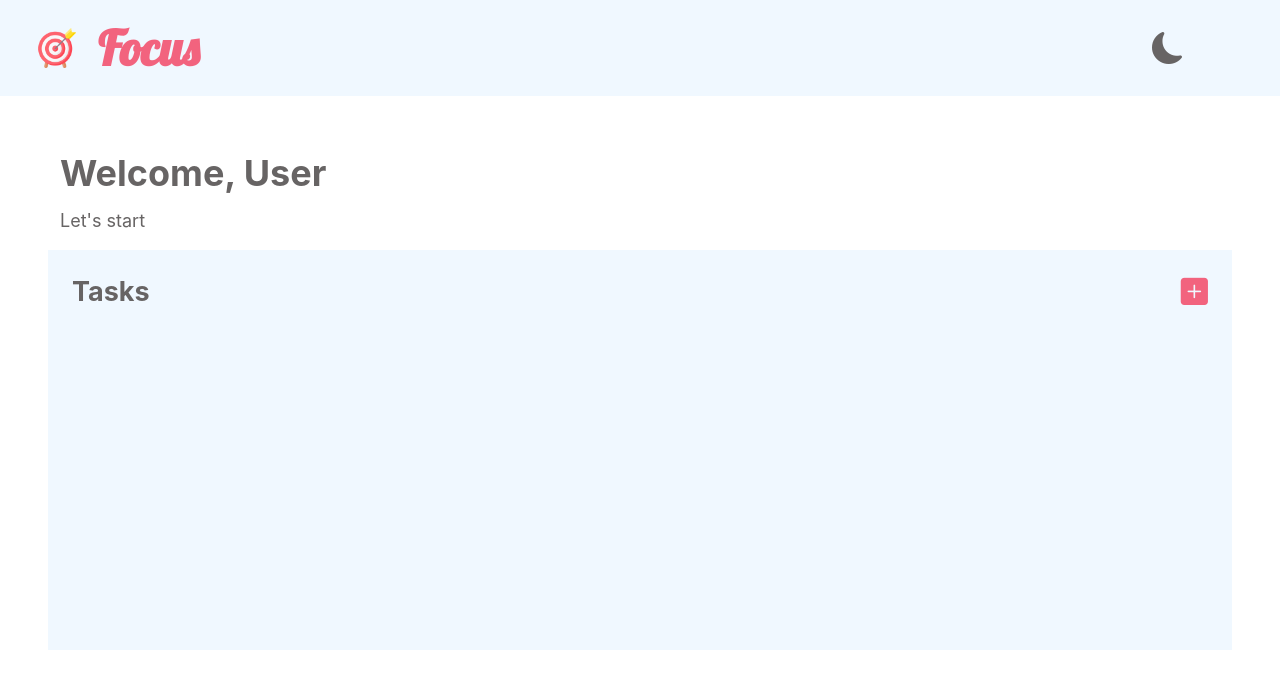
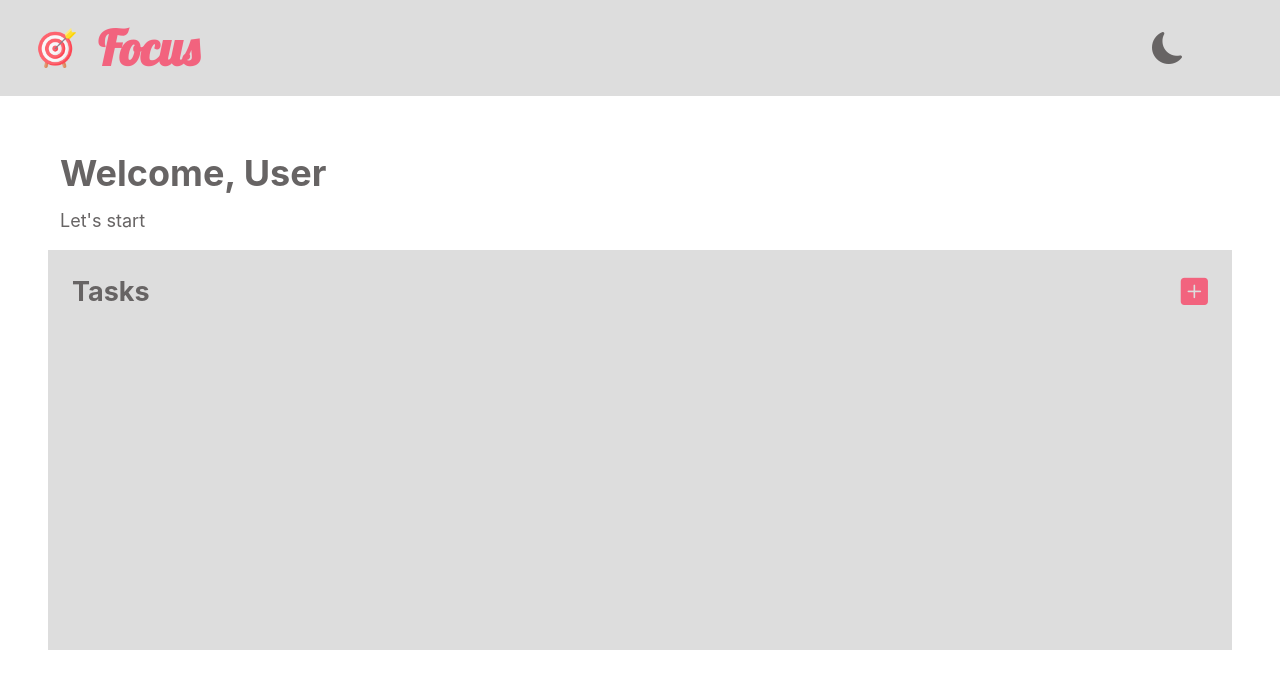
Before and after one commit to bossmonkey98/pomodoro, a React (Create React App) app: page /task in a window 1280 px wide. Shown: the top 688 px of the page. Built offline with nearby package versions, Linux system fonts and the light colour scheme.

Commit message:
minor changes

```diff
--- a/src/App.js
+++ b/src/App.js
@@ -1,19 +1,26 @@
-
 import { Route, Routes } from 'react-router-dom';
+import { useState } from 'react';
 import Header from './components/Header/Header';
 import { Home } from './pages/home/Home';
 import { Task } from './pages/task/Task';
-import {TimerPage} from "./pages/timer/TimerPage"
+import { TimerPage } from "./pages/timer/TimerPage"
 
 function App() {
+  const [theme , setTheme] = useState(false)
   return (
     <div className="App">
-        <Header/>
-      <Routes>
-        <Route path='/' element={<Home />} />
-        <Route path='/task' element={<Task />} />
-        <Route path='/timer/:id' element={<TimerPage/>}/>
-      </Routes>
+      <input type='checkbox' checked={theme} id='theme' />
+      <div style={{
+        background: '#FFF',
+        minHeight:'100vh'
+      }}>
+        <Header mode={{theme, setTheme}} />
+        <Routes>
+          <Route path='/' element={<Home />} />
+          <Route path='/task' element={<Task />} />
+          <Route path='/timer/:id' element={<TimerPage />} />
+        </Routes>
+      </div>
     </div>
   );
 }
--- a/src/components/Header/Header.jsx
+++ b/src/components/Header/Header.jsx
@@ -1,21 +1,30 @@
 import "./Header.css"
+import logo from "../../assets/target.png"
+import {Link} from 'react-router-dom'
 
-import React, { useState } from 'react'
-import logo from "../../assets/target.png"
+const Header = ({ mode }) => {
+  const { theme, setTheme } = mode
 
-const Header = () => {
-  const [theme ,settheme] =useState("light")
   return (
-      <nav>
-      <div className="logo">
+    <nav>
+      <Link to='/' className="logo">
         <img className="logo-img" src={logo} alt="logo" />
         <h1>Focus</h1>
+      </Link>
+      <div className="mode">
+        {theme ?
+          <i class="bi bi-sun-fill" onClick={() => {
+            console.log("!wtf")
+            setTheme(false)
+          }
+          }>
+          </i> :
+          <i class="bi bi-moon-fill" onClick={() =>
+            setTheme(true)
+          }>
+          </i>}
       </div>
-      <div className="mode">
-        {theme === "dark" ? <i class="bi bi-sun-fill" onClick={() => settheme("light")}></i> :
-          <i class="bi bi-moon-fill" onClick={() => settheme("dark")}></i>}
-      </div>
-      </nav>
+    </nav>
   )
 }
 
--- a/src/components/chore/Chore.jsx
+++ b/src/components/chore/Chore.jsx
@@ -1,11 +1,10 @@
 import React from 'react'
 import { useTask } from '../../context/task-context';
 import "./Chore.css"
-import {Link} from 'react-router-dom'
+import { Link } from 'react-router-dom'
 
-export const Chore = ({task}) => {
+export const Chore = ({ task }) => {
   const { taskDispatch } = useTask()
-    console.log(task)
   return (
     <div className='chore'>
       <div className='title'>
--- a/src/components/modal/Modal.css
+++ b/src/components/modal/Modal.css
@@ -16,6 +16,7 @@
     background-color: var(--bgc);
     padding: 12px;
     align-items: center;
+    box-shadow: rgba(136, 165, 191, 0.48) 6px 2px 16px 0px, rgba(255, 255, 255, 0.8) -6px -2px 16px 0px;
 }
 
 .modal-content>input{
@@ -23,7 +24,6 @@
     margin: 12px 0;
     height: 2rem;
     padding: 5px;
-    border: 1px var(--secondary-color);
 }
 
 .break{
@@ -42,5 +42,5 @@
 }
 
 .short{
-    accent-color: var(--primary-color);
+    accent-color:1px solid var(--primary-color);
 }
--- a/src/context/task-context.js
+++ b/src/context/task-context.js
@@ -22,12 +22,12 @@ const TaskProvider = ({ children }) => {
     localStorage.setItem("taskList", JSON.stringify(taskState.taskList));
   }, [taskState.taskList]);
 
-    return(
-        <TaskContext.Provider value={{taskState,taskDispatch}}>
+  return (
+    <TaskContext.Provider value={{ taskState, taskDispatch }}>
       {children}
     </TaskContext.Provider>
   )
 }
 
 
-export {useTask ,TaskProvider}
+export { useTask, TaskProvider }
--- a/src/index.css
+++ b/src/index.css
@@ -7,6 +7,7 @@ body {
   -webkit-font-smoothing: antialiased;
   -moz-osx-font-smoothing: grayscale;
   color: var(--secondary-color);
+  min-height: 100vh;
 }
 
 code {
@@ -14,16 +15,30 @@ code {
     monospace;
 }
 
-*{
+* {
   padding: 0;
   margin: 0;
   box-sizing: border-box;
 }
 
-:root{
-  --primary-color:#F2637E;
-  --secondary-color:rgb(103, 100, 100);
-  --CTA:#F2D230;
-  --shadow:rgba(99, 99, 99, 0.2) 0px 2px 8px 0px;
-  --bgc:aliceblue;
+:root {
+  --primary-color: #F2637E;
+  --secondary-color: rgb(103, 100, 100);
+  --CTA: #F2D230;
+  --shadow: rgba(99, 99, 99, 0.2) 0px 2px 8px 0px;
+  --bgc: #ddd;
 }
+
+#theme{
+  display: none;
+}
+
+#theme:checked~div {
+  filter: invert(100%);
+}
+
+input{
+  outline: none;
+  border: 1px solid black;
+  background-color:#ddd;
+}
--- a/src/pages/home/Home.jsx
+++ b/src/pages/home/Home.jsx
@@ -8,9 +8,9 @@ export const Home = () => {
   return (
     <div className='home'>
       <div className='desc'>
-          <h1>Welcome To <span style={{color:"var(--primary-color)",fontFamily:" 'Lobster', cursive"}}>Focus</span></h1>
+        <h1>Welcome To <span style={{ color: "var(--primary-color)", fontFamily: " 'Lobster', cursive" }}>Focus</span></h1>
         <p>A simple app designed to beat procrastination and help you accomplish more</p>
-        <Link to="/task" style={{textDecoration:"none"}}>
+        <Link to="/task" style={{ textDecoration: "none" }}>
           <button className='btn'>Start</button>
         </Link>
       </div>
```
Also changed, not shown: src/components/modal/Modal.jsx (+25 -13 lines), src/pages/task/Task.jsx (+4 -4 lines). Lines whose indentation alone changed are shown as unchanged.
